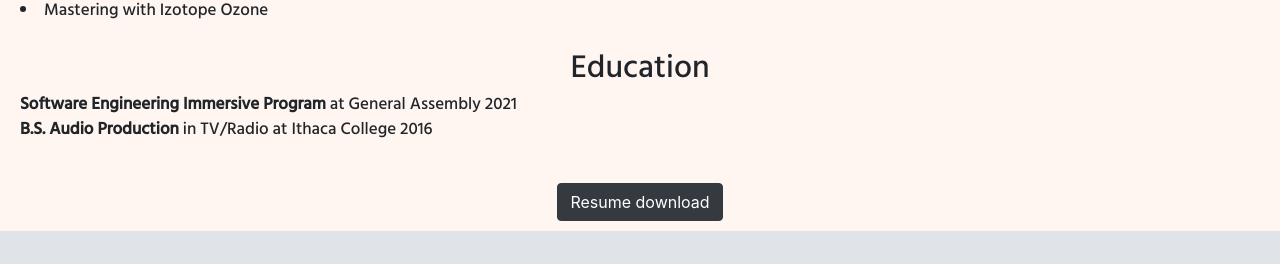
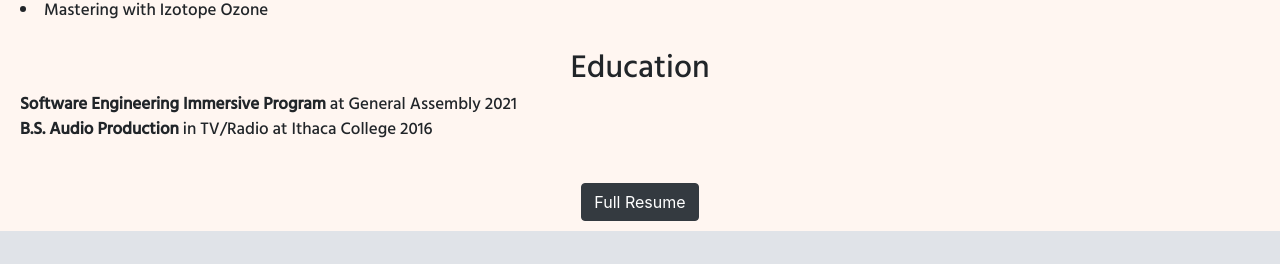
Before and after one commit to tylerdance/portfolio, a React (Create React App) app: page /projects in a window 1280 px wide. Shown: the part 1834-2098 px from the top of the page. Built offline with nearby package versions, Linux system fonts and the light colour scheme.

Commit message:
resume link placeholder until I figure out download

```diff
--- a/src/App.css
+++ b/src/App.css
@@ -265,8 +265,10 @@ body {
   color: white;
 }
 
-#resume-btn {
-  text-decoration: none;
+.resume-btn {
+  /* border: 2px solid black; */
+  color: black;
+  /* text-decoration: none; */
   margin-bottom: 10px;
 }
 
--- a/src/App.js
+++ b/src/App.js
@@ -6,6 +6,7 @@ import Resume from './components/Resume'
 // import About from './components/About'
 import Home from './components/Home'
 import RecentWork from './components/RecentWork'
+import ShowResume from './components/ShowResume';
 
 function App() {
 
@@ -21,6 +22,7 @@ function App() {
         <Home />
         <RecentWork />
         <Resume />
+        <ShowResume />
         <Projects />
         {/* <About /> */}
         {/* <Route path="/home" component={Home} /> */}
--- a/src/components/Resume.js
+++ b/src/components/Resume.js
@@ -40,9 +40,14 @@ function Resume() {
                 </div>
             </div>
 
-            <button id="resume-btn" class="btn btn-dark" >
-                <a class="resume-download" href="/docs/tylerdance_resume_1.30.2021" download>Resume download</a>
-            </button>
+            {/* <button id="resume-btn" class="btn btn-dark" >
+                <a href="assets/tylerdance-resume.pdf" download>Download Resume</a>
+            </button> */}
+
+            <div class="resume-btn">
+                <a id="resume-btn" href="https://docs.google.com/document/d/e/2PACX-1vRo9c981fgn-NRKae_eBdAVCxAVLLD0_cAIuidOyNFpuEl5ggWTnc0LPj5vCoPTZfyGhbaDmvb2VzHg/pub" target="_blank"><button class="btn btn-dark">Full Resume</button></a>
+                {/* <a id="resume-btn" href="C:/assets/tylerdance-resume.pdf" download><button class="btn btn-dark">Full Resume</button></a> */}
+            </div>
         </div>
     )
 }
--- /dev/null
+++ b/src/components/ShowResume.js
@@ -0,0 +1,8 @@
+function ShowResume() {
+    return(
+        <div>
+        </div>
+    )
+}
+
+export default ShowResume;
```
Also changed, not shown: 1 other file (tests, documents, lock files or other folders).
